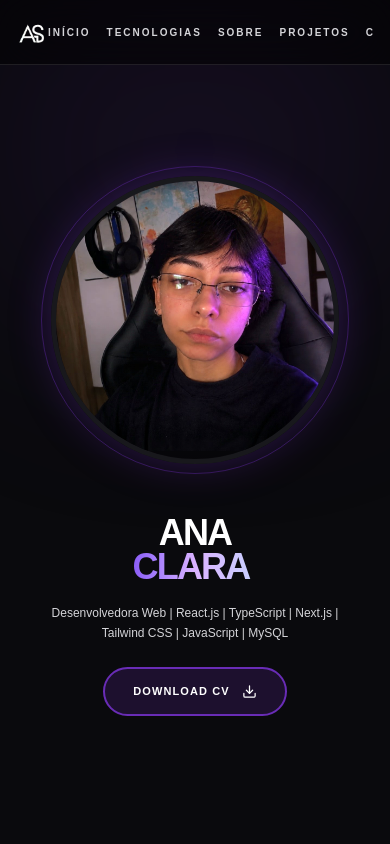
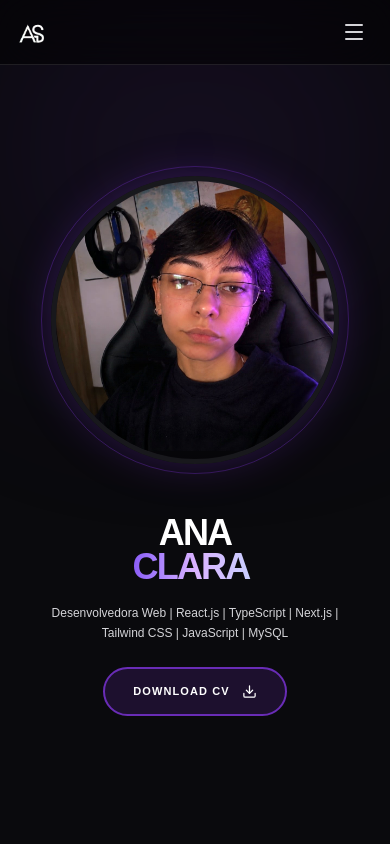
Before and after one commit to AnaClara-S-Pereira/Portfolio, a Next.js app: page / in a window 390 px wide. Shown: the top 844 px of the page. Built offline with nearby package versions, Linux system fonts and the light colour scheme.

Commit message:
Atualização na responsividade da navbar no mobile.

```diff
--- a/app/page.tsx
+++ b/app/page.tsx
@@ -1,6 +1,6 @@
 "use client";
 import React, { useState, useEffect } from "react";
-import { Download, Mail } from "lucide-react";
+import { Download, Mail, Menu, X } from "lucide-react";
 import { FaGithub, FaLinkedin } from "react-icons/fa";
 import Image from "next/image";
 import CardProjeto from "./card/page";
@@ -21,19 +21,9 @@ const tecnologias = [
   { nome: "MySQL", src: "https://cdn.jsdelivr.net/gh/devicons/devicon@latest/icons/mysql/mysql-original.svg" },
 ];
 
-export default function PortfolioHub() {
-  // Estado para controlar a animação das linhas do card
-  const [linha, setLinha] = useState(0);
-
-  useEffect(() => {
-    if (linha < 5) {
-      const timer = setTimeout(() => {
-        setLinha((prev) => prev + 1);
-      }, 350); // Ajuste a velocidade da digitação aqui (em milissegundos)
-      return () => clearTimeout(timer);
-    }
-  }, [linha]);
-
+export default function Portfolio() {
+  const [menuAberto, setMenuAberto] = useState(false);
+  const fecharMenu = () => setMenuAberto(false);
   return (
     <div className="bg-[#0a0a0d] min-h-screen text-zinc-200 font-sans selection:bg-[#692CB6]/40 selection:text-white overflow-x-hidden relative">
       <div className="absolute top-0 left-1/2 -translate-x-1/2 w-full max-w-[1000px] h-[300px] md:h-[500px] bg-[#692CB6]/15 blur-[120px] md:blur-[160px] pointer-events-none rounded-full" />
@@ -43,19 +33,39 @@ export default function PortfolioHub() {
       {/* NAVBAR */}
       <nav className="fixed top-0 w-full z-50 border-b border-white/10 backdrop-blur-xl bg-black/50 transition-all duration-300">
         <div className="max-w-7xl mx-auto px-4 sm:px-6 h-16 md:h-20 flex justify-between items-center">
-          <div className="relative w-8 h-8 md:w-10 md:h-10 hover:opacity-80 transition-opacity cursor-pointer flex-shrink-0">
+          <div className="relative w-8 h-8 md:w-10 md:h-10 hover:opacity-80 transition-opacity cursor-pointer">
             <Image src="/logo.png" alt="A.S" fill sizes="40px" className="object-contain" />
           </div>
-          <div className="flex gap-4 md:gap-6 lg:gap-10 text-[10px] sm:text-xs font-semibold uppercase tracking-[0.2em] text-zinc-300 overflow-x-auto no-scrollbar py-2">
-            <a href="#home" className="hover:text-white hover:text-white transition-all flex-shrink-0">Início</a>
-            <a href="#tecnologias" className="hover:text-white hover:text-white transition-all flex-shrink-0">Tecnologias</a>
-            <a href="#sobre" className="hover:text-white hover:text-white transition-all flex-shrink-0">Sobre</a>
-            <a href="#portfolios" className="hover:text-white hover:text-white transition-all flex-shrink-0">Projetos</a>
-            <a href="#contato" className="hover:text-white hover:text-white transition-all flex-shrink-0">Contato</a>
+
+          <div className="hidden md:flex gap-6 lg:gap-10 text-xs font-semibold uppercase tracking-[0.2em] text-zinc-300">
+            <a href="#home" className="hover:text-white hover:drop-shadow-[0_0_8px_rgba(255,255,255,0.5)] transition-all">Início</a>
+            <a href="#tecnologias" className="hover:text-white hover:drop-shadow-[0_0_8px_rgba(255,255,255,0.5)] transition-all">Tecnologias</a>
+            <a href="#sobre" className="hover:text-white hover:drop-shadow-[0_0_8px_rgba(255,255,255,0.5)] transition-all">Sobre</a>
+            <a href="#portfolios" className="hover:text-white hover:drop-shadow-[0_0_8px_rgba(255,255,255,0.5)] transition-all">Projetos</a>
+            <a href="#contato" className="hover:text-white hover:drop-shadow-[0_0_8px_rgba(255,255,255,0.5)] transition-all">Contato</a>
           </div>
+
+          {/* BOTÃO DE MENU MOBILE */}
+          <button
+            onClick={() => setMenuAberto(!menuAberto)}
+            className="md:hidden text-zinc-300 hover:text-white p-2 cursor-pointer focus:outline-none"
+            aria-label="Abrir menu"
+          >
+            {menuAberto ? <X size={24} /> : <Menu size={24} />}
+          </button>
         </div>
+
+        {/*NAVBAR MOBILE*/}
+        {menuAberto && (
+          <div className="md:hidden bg-[#0a0a0d]/95 border-b border-white/10 px-6 py-6 flex flex-col gap-5 text-xs font-semibold uppercase tracking-[0.2em] text-zinc-300 backdrop-blur-xl">
+            <a href="#home" onClick={fecharMenu} className="hover:text-white transition-colors">Início</a>
+            <a href="#tecnologias" onClick={fecharMenu} className="hover:text-white transition-colors">Tecnologias</a>
+            <a href="#sobre" onClick={fecharMenu} className="hover:text-white transition-colors">Sobre</a>
+            <a href="#portfolios" onClick={fecharMenu} className="hover:text-white transition-colors">Projetos</a>
+            <a href="#contato" onClick={fecharMenu} className="hover:text-white transition-colors">Contato</a>
+          </div>
+        )}
       </nav>
-
 
       {/* HEADER */}
       <header id="home" className="relative min-h-screen flex items-center justify-center pt-24 pb-12 md:py-0 px-6 overflow-hidden">
```
